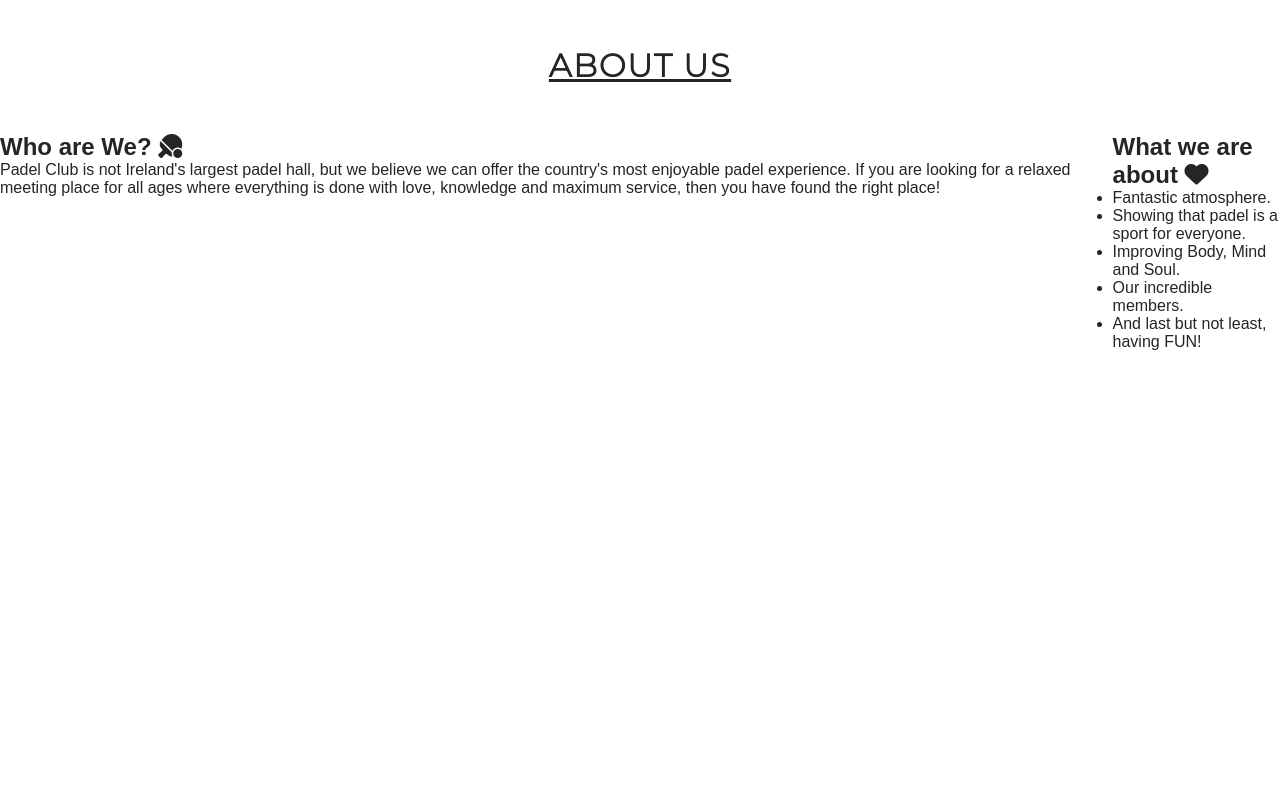
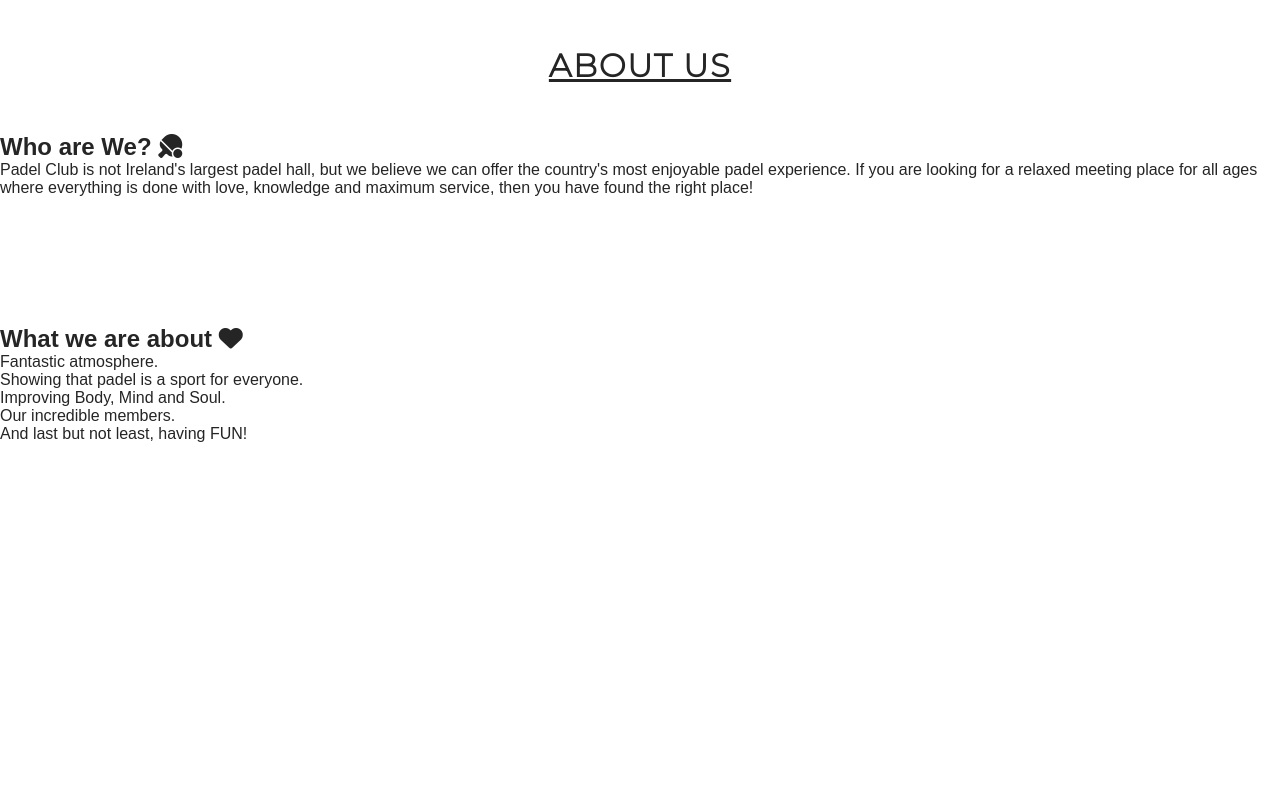
Before and after one commit to codingbyfreddish/Portfolio-Project-1, a plain HTML site: page index.html in a window 1280 px wide. Shown: the part 1080-1880 px from the top of the page. Drawn offline with Linux system fonts and the light colour scheme.

Commit message:
style minor changes to about section

```diff
--- a/assets/css/style.css
+++ b/assets/css/style.css
@@ -93,16 +93,19 @@ body {
 
 .about-us-container {
     display: flex;
+    flex-direction: column;
+    flex-wrap: wrap;
     height: 60rem;
-    justify-content: ;
 }
 
-.about-us-left {
+.about-1 {
+    flex-basis: 20%;
 
 }
 
-.about-us-right {
-
+.about-2 {
+    background: url('../images/right_image1.webp');
+    scale: 0.5;
 }
 
 
--- a/index.html
+++ b/index.html
@@ -42,7 +42,7 @@
         <h1 class="about-us-header">About Us</h1>
         <!-- left side -->
         <div class="about-us-container">
-            <div class="about-us-left">
+            <div class="about-1">
             <h2>Who are We? <i class="fa-solid fa-table-tennis-paddle-ball"></i></h2>
             <p>Padel Club is not Ireland's largest padel hall, but we believe we can
                 offer the country's most enjoyable padel experience. If you are looking
@@ -50,7 +50,7 @@
                 knowledge and maximum service, then you have found the right place!</p>
             </div>
         <hr>
-            <div class="about-us-left">
+            <div class="about-1">
             <h2>What we are about <i class="fa-solid fa-heart"></i></h2>
             <hr>
             <ul>
@@ -63,7 +63,7 @@
             </div>
         </div>
         <!-- right side -->
-        <div class="about-us-right"></div>
+        <div class="about-3"></div>
     </section>
 
     <!-- kids and schedule section -->
```
